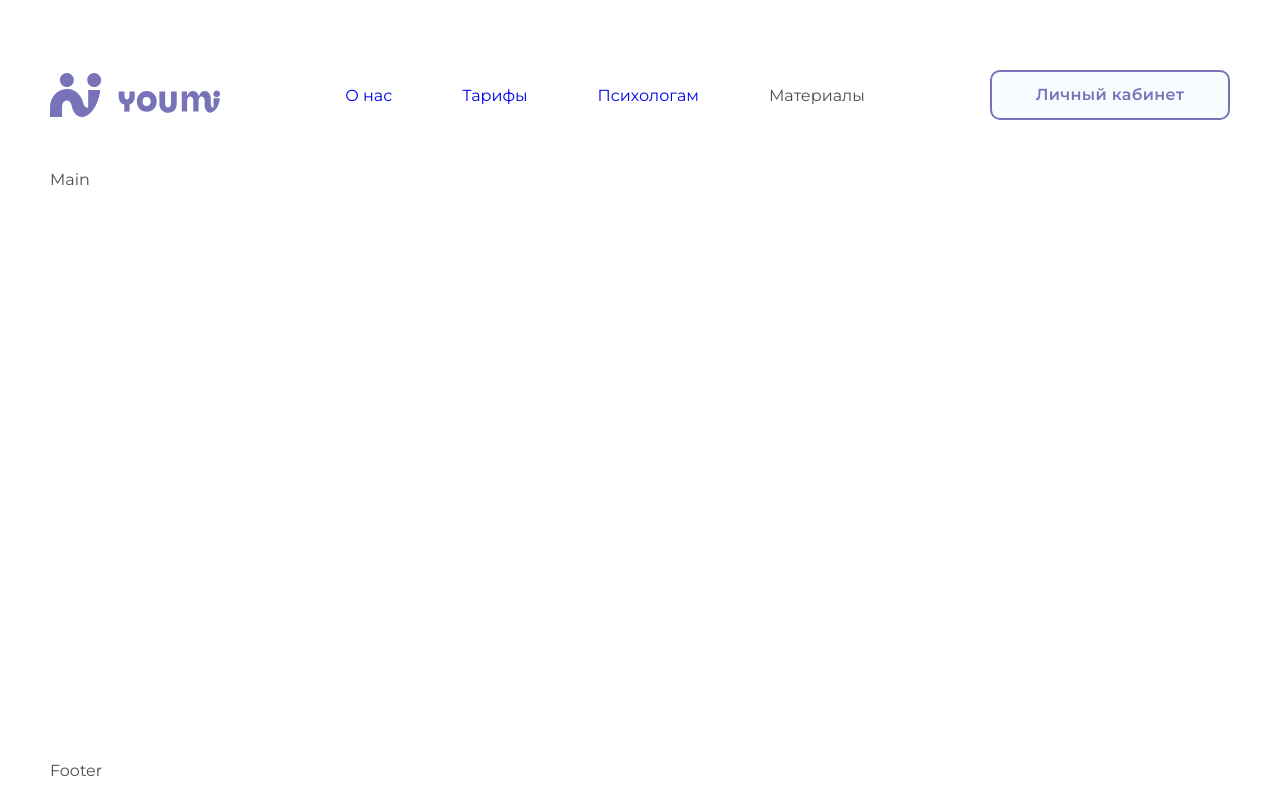
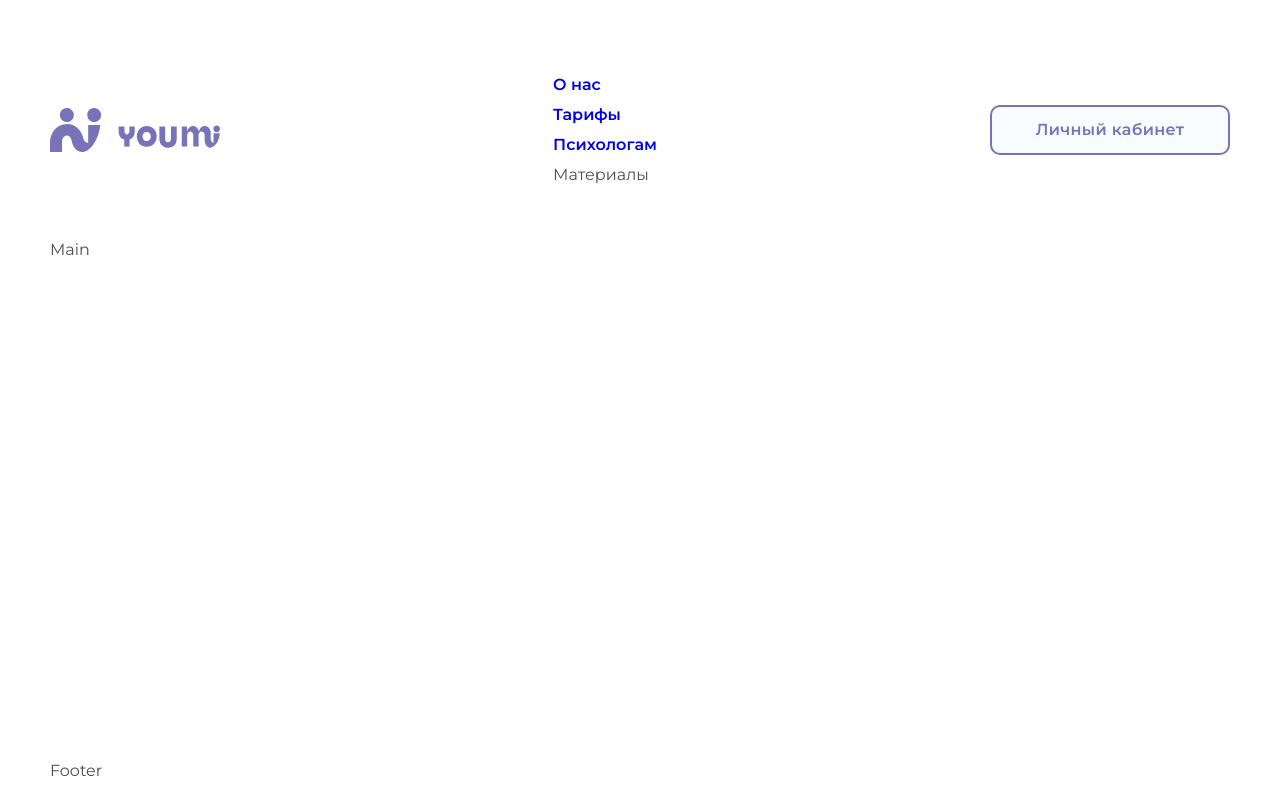
Before and after one commit to Nasty-Litvin/youMe, a React (Vite) app: page / in a window 1280 px wide. Built offline with nearby package versions, Linux system fonts and the light colour scheme.

Commit message:
Menu for Header and Footer

```diff
--- a/src/components/Header/DefaultHeader/DefaultHeader.tsx
+++ b/src/components/Header/DefaultHeader/DefaultHeader.tsx
@@ -1,12 +1,18 @@
 import Button from "../../Button/Button";
 import Logo from "../../Logo/Logo";
 import Menu from "../../Menu/Menu";
-
+import menuData from "../../../data/menuData.json"
+import type { MenuSection } from "../../Menu/Menu";
 import "./style.scss";
 
 const textButton = "Личный кабинет";
 
+
+
+
 const DefaultHeader = () => {
+const arrayMenu: MenuSection[] = menuData.data as MenuSection[];
+
   return (
     <div className="default-header">
         <div className="default-header__content">
@@ -14,7 +20,7 @@ const DefaultHeader = () => {
             <Logo />
           </div>
           <div className="default-header__menu">
-            <Menu />
+            <Menu variant="header" data={arrayMenu} />
           </div>
           <div className="default-header__btn">
             <Button text={textButton}/>
--- a/src/components/Header/DefaultHeader/style.scss
+++ b/src/components/Header/DefaultHeader/style.scss
@@ -6,6 +6,19 @@
     justify-content: space-between;
     align-items: center;
   }
+
+  &__menu .menu__wrapper .menu {
+      color: #4D4D52;
+      font-weight: 600;
+      line-height: 30px;
+
+      a.menu__link {
+        color: #4D4D52;
+        &--active {
+          color: #6860c0;
+        }
+      }
+    }
 
   &__btn .button {
     width: 240px;
--- a/src/components/Menu/Menu.tsx
+++ b/src/components/Menu/Menu.tsx
@@ -1,44 +1,76 @@
 import { NavLink } from "react-router-dom";
-import { useState } from "react";
+import { useRef, useState } from "react";
+
 
 import "./style.scss";
 
-const Menu = () => {
-    const [isOpen, setIsOpen] = useState(false)
+
+type MenuVariant = "header" | "footer";
+
+interface MenuItem {
+    label: string;
+    url: string;
+    submenu?: MenuItem[];
+}
+
+export interface MenuSection {
+    variant: MenuVariant;
+    data: MenuItem[];
+}
+
+interface MenuProp {
+    variant: MenuVariant;
+    data: MenuSection[];
+}
+
+
+
+const Menu = ({variant, data}: MenuProp) => {
+    const [openIndex, setOpenIndex] = useState<number | null>(null)
+    const menuRef = useRef<HTMLDivElement>(null)
+
+    const isHeader = variant === 'header';
+
+    const arrayMenu = data.find((item) => item.variant === variant);
+    const menuItems = arrayMenu?.data
+
+
 
     return (
-        <div className="menu__wrapper">
+        <div className="menu__wrapper" ref={menuRef}>
             <nav className="menu">
                 <ul className="menu__list">
-                    <li className="menu__item">
-                        <NavLink to="/about">О нас</NavLink>
-                    </li>
-                    <li className="menu__item">
-                        <NavLink to="/rates">Тарифы</NavLink>
-                    </li>
-                    <li className="menu__item">
-                        <NavLink to="/psys">Психологам</NavLink>
-                    </li>
-                    <li
-                        className="menu__item"
-                        onMouseDown={() => setIsOpen(prev => !prev) }
-                    >
-                        Материалы
-                    </li>
+                    {menuItems?.map((item, index) => {
+                        const hasSubmenu = item.submenu && item.submenu.length > 0
+
+                        return (
+                            <li>
+                                {isHeader && hasSubmenu ? (
+                                    <>
+                                        <button
+                                            onClick={() => setOpenIndex(openIndex === index ? null : index)}
+                                        >
+                                            {item.label}
+                                        </button>
+                                        {openIndex === index && (
+                                            <ul>
+                                                {item.submenu?.map((sub) => (
+                                                    <li>
+                                                        <NavLink to={sub.url}>{sub.label}</NavLink>
+                                                    </li>
+                                                ))}
+                                            </ul>
+                                        )}
+                                    </>
+                                ) : (
+                                    <NavLink to={item.url}>{item.label}</NavLink>
+                                )}
+                            </li>
+                        )
+                    })}
                 </ul>
             </nav>
-            {isOpen && (
-                <div className="submenu">
-                    <ul className="submenu__list">
-                        <li className="submenu__item">
-                            <NavLink to="/blog">Блог</NavLink>
-                        </li>
-                        <li className="submenu__item">
-                            <NavLink to="/webinars">Вебинары</NavLink>
-                        </li>
-                    </ul>
-                </div>
-            )}
+
         </div>
      );
 }
--- a/src/components/Menu/style.scss
+++ b/src/components/Menu/style.scss
@@ -1,11 +1,11 @@
 .menu {
     position: relative;
     &__list {
-        display: flex;
-        gap: 70px
+
+
     }
     &__item {
-        position: relative;
+
     }
 }
 .submenu {
--- /dev/null
+++ b/src/data/menuData.json
@@ -0,0 +1,64 @@
+{
+    "data": [
+        {
+            "variant": "header",
+            "data": [
+                {
+                    "label": "О нас",
+                    "url": "/about"
+                },
+                {
+                    "label": "Тарифы",
+                    "url": "/rates"
+                },
+                {
+                    "label": "Психологам",
+                    "url": "/psys"
+                },
+                {
+                    "label": "Материалы",
+                    "url": "",
+                    "submenu": [
+                        {
+                            "label": "Блог",
+                            "url": "/blog"
+                        },
+                        {
+                            "label": "Вебинары",
+                            "url": "/webinars"
+                        }
+                    ]
+                }
+            ]
+        },
+        {
+            "variant": "footer",
+            "data" : [
+                {
+                    "label": "О нас",
+                    "url": "/about"
+                },
+                {
+                    "label": "Тарифы",
+                    "url": "/rates"
+                },
+                {
+                    "label": "Психологам",
+                    "url": "/psys"
+                },
+                {
+                    "label": "Блог",
+                    "url": "/blog"
+                },
+                {
+                    "label": "Вопрос - ответ",
+                    "url": ""
+                },
+                {
+                    "label": "Контакты",
+                    "url": ""
+                }
+            ]
+        }
+    ]
+}
```
Also changed, not shown: src/components/Menu/types.ts (added).
